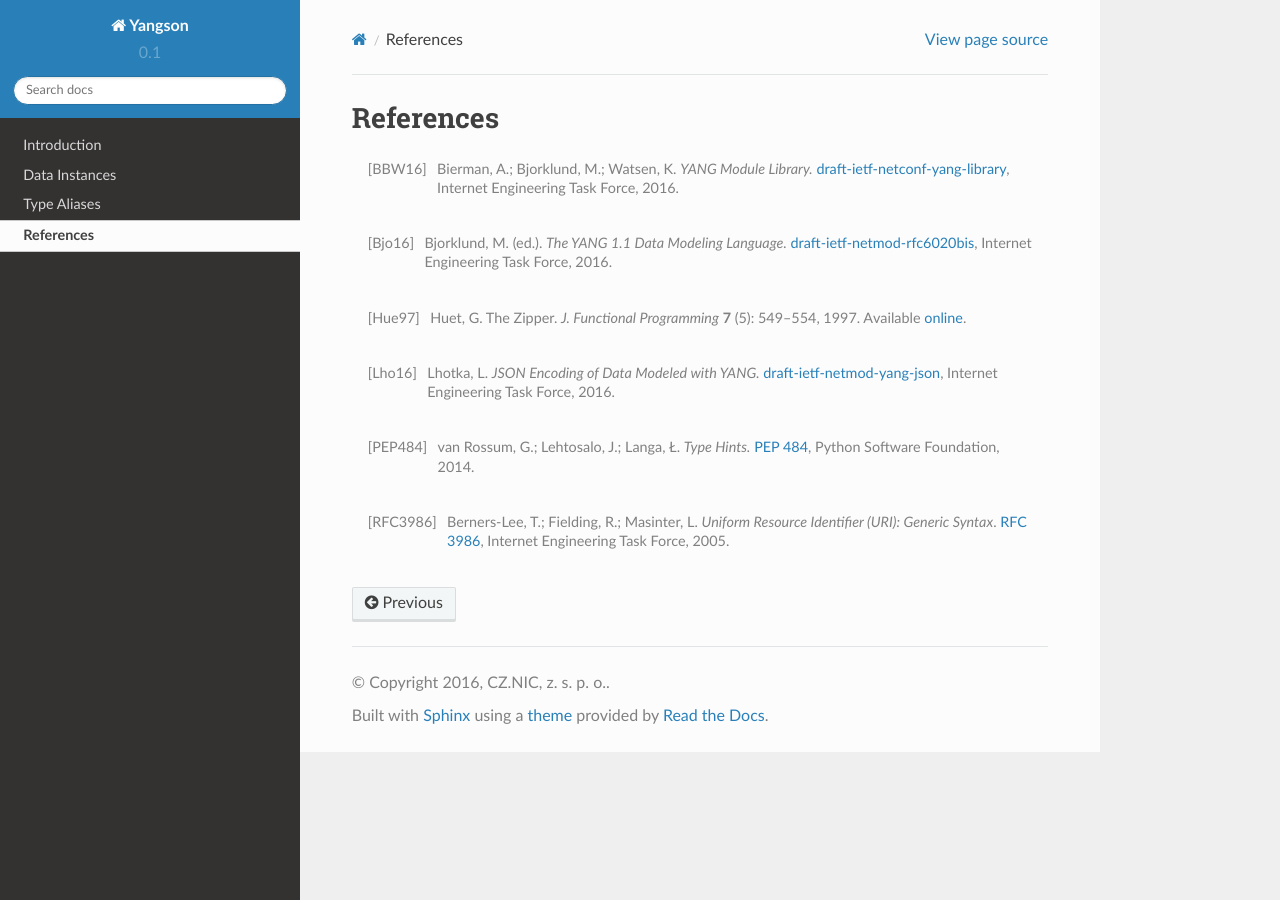
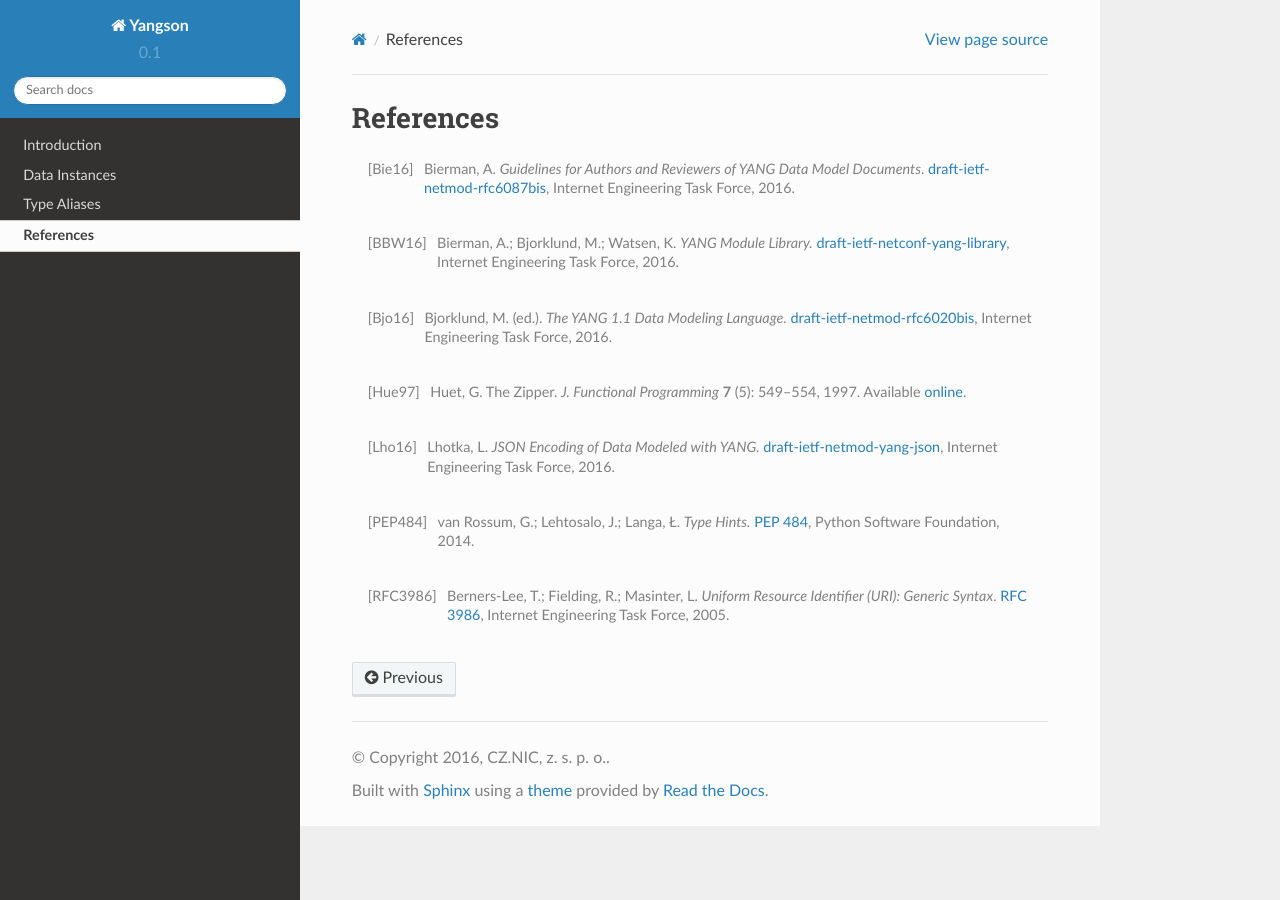
Before and after one commit to CZ-NIC/yangson, a Sphinx documentation site: the page built from docs/references.rst, in a window 1280 px wide. Built offline with Sphinx 7.4.7 and the Read the Docs theme 2.0.0, drawn with Linux system fonts in a browser that asks for light colours.

Commit message:
Add missing reference.

```diff
--- a/docs/introduction.rst
+++ b/docs/introduction.rst
@@ -34,7 +34,8 @@ The Yangson package comprises the following Python modules:
     as `persistent structures`_.
 
 :mod:`statement`
-    This module defines the :class:`Statement` class tha
+    This module defines the :class:`Statement` class that represents a
+    generic YANG statement.
 
 :mod:`modparser`
     This module implements a parser for YANG modules and submodules.
--- a/docs/references.rst
+++ b/docs/references.rst
@@ -1,6 +1,12 @@
 **********
 References
 **********
+
+.. [Bie16] Bierman, A. *Guidelines for Authors and Reviewers of YANG
+	   Data Model Documents*. `draft-ietf-netmod-rfc6087bis`__,
+	   Internet Engineering Task Force, 2016.
+
+__ https://tools.ietf.org/html/draft-ietf-netmod-rfc6087bis
 
 .. [BBW16] Bierman, A.; Bjorklund, M.; Watsen, K. *YANG Module
 	   Library.* `draft-ietf-netconf-yang-library`__, Internet
```
